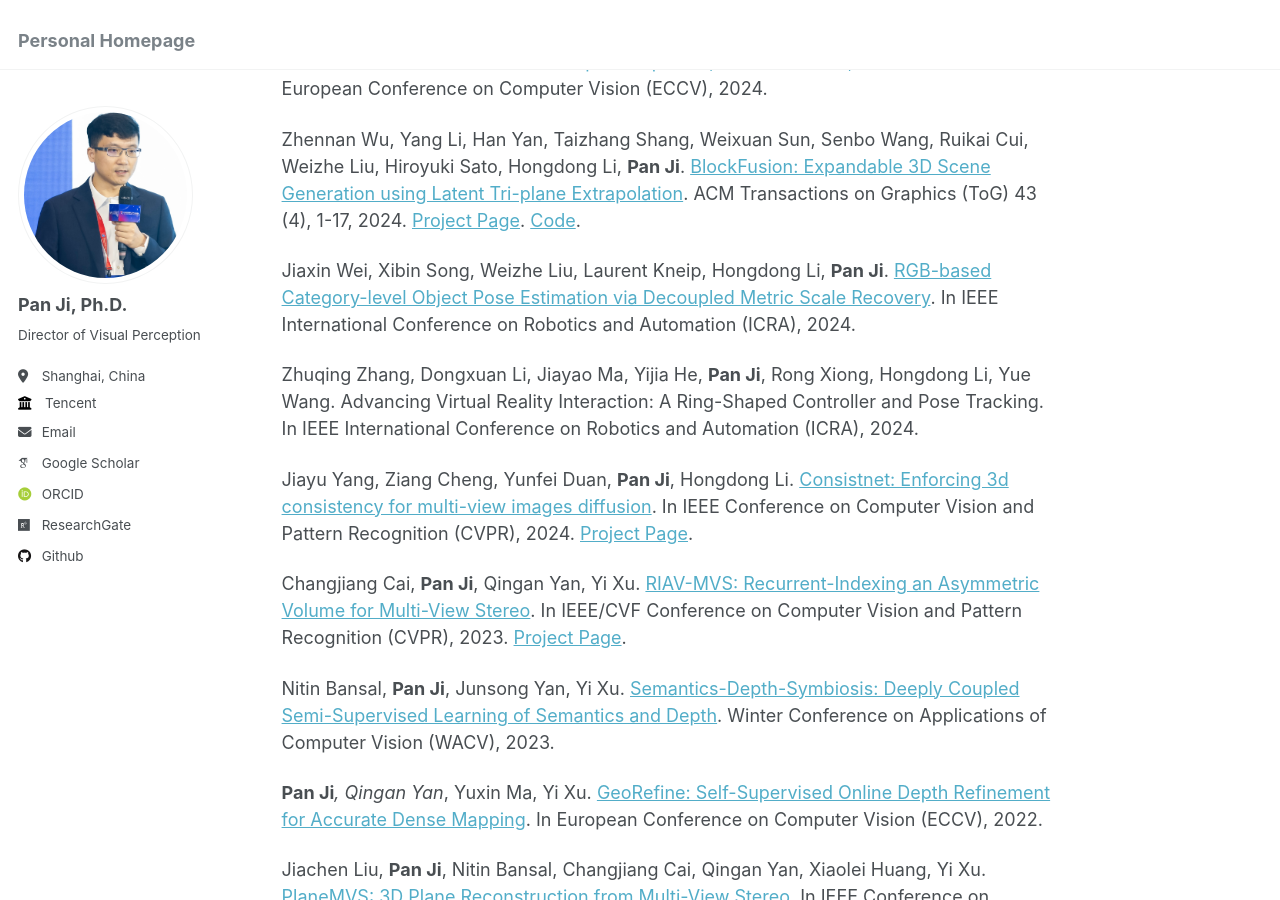
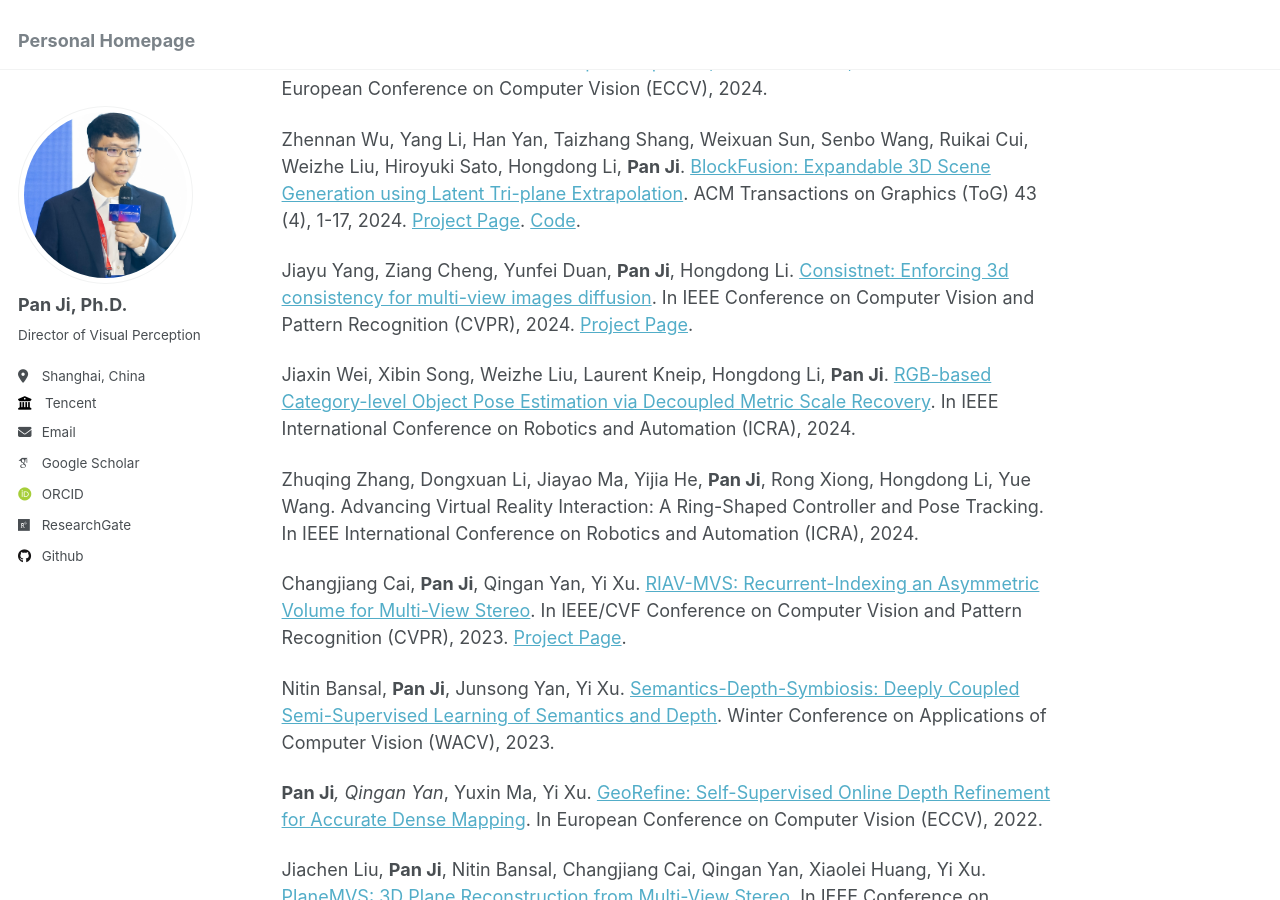
Before and after one commit to panji530/panji, a Jekyll site: the page built from _pages/about.md, in a window 1280 px wide and 900 px high, scrolled down 975 px. Built offline with Jekyll 4.4.1, drawn with Linux system fonts in a browser that asks for light colours; some web fonts are replaced.

```diff
--- a/_pages/about.md
+++ b/_pages/about.md
@@ -24,11 +24,11 @@ Ruikai Cui, Weizhe Liu, Weixuan Sun, Senbo Wang, Taizhang Shang, Yang Li, Xibin
 
 Zhennan Wu, Yang Li, Han Yan, Taizhang Shang, Weixuan Sun, Senbo Wang, Ruikai Cui, Weizhe Liu, Hiroyuki Sato, Hongdong Li, **Pan Ji**. [BlockFusion: Expandable 3D Scene Generation using Latent Tri-plane Extrapolation](https://arxiv.org/abs/2401.17053). ACM Transactions on Graphics (ToG) 43 (4), 1-17, 2024. [Project Page](https://yang-l1.github.io/blockfusion/). [Code](https://github.com/Tencent/BlockFusion).
 
+Jiayu Yang, Ziang Cheng, Yunfei Duan, **Pan Ji**, Hongdong Li. [Consistnet: Enforcing 3d consistency for multi-view images diffusion](https://arxiv.org/abs/2310.10343). In IEEE Conference on Computer Vision and Pattern Recognition (CVPR), 2024. [Project Page](https://jiayuyang.github.io/Consist_Net/).
+
 Jiaxin Wei, Xibin Song, Weizhe Liu, Laurent Kneip, Hongdong Li, **Pan Ji**. [RGB-based Category-level Object Pose Estimation via Decoupled Metric Scale Recovery](https://arxiv.org/abs/2309.10255). In IEEE International Conference on Robotics and Automation (ICRA), 2024.
 
 Zhuqing Zhang, Dongxuan Li, Jiayao Ma, Yijia He, **Pan Ji**, Rong Xiong, Hongdong Li, Yue Wang. Advancing Virtual Reality Interaction: A Ring-Shaped Controller and Pose Tracking. In IEEE International Conference on Robotics and Automation (ICRA), 2024.
-
-Jiayu Yang, Ziang Cheng, Yunfei Duan, **Pan Ji**, Hongdong Li. [Consistnet: Enforcing 3d consistency for multi-view images diffusion](https://arxiv.org/abs/2310.10343). In IEEE Conference on Computer Vision and Pattern Recognition (CVPR), 2024. [Project Page](https://jiayuyang.github.io/Consist_Net/).
 
 Changjiang Cai, **Pan Ji**, Qingan Yan, Yi Xu. [RIAV-MVS: Recurrent-Indexing an Asymmetric Volume for Multi-View Stereo](http://openaccess.thecvf.com/content/CVPR2023/html/Cai_RIAV-MVS_Recurrent-Indexing_an_Asymmetric_Volume_for_Multi-View_Stereo_CVPR_2023_paper.html). In IEEE/CVF Conference on Computer Vision and Pattern Recognition (CVPR), 2023. [Project Page](http://www.changjiangcai.com/riav-mvs.github.io/).
 
```
